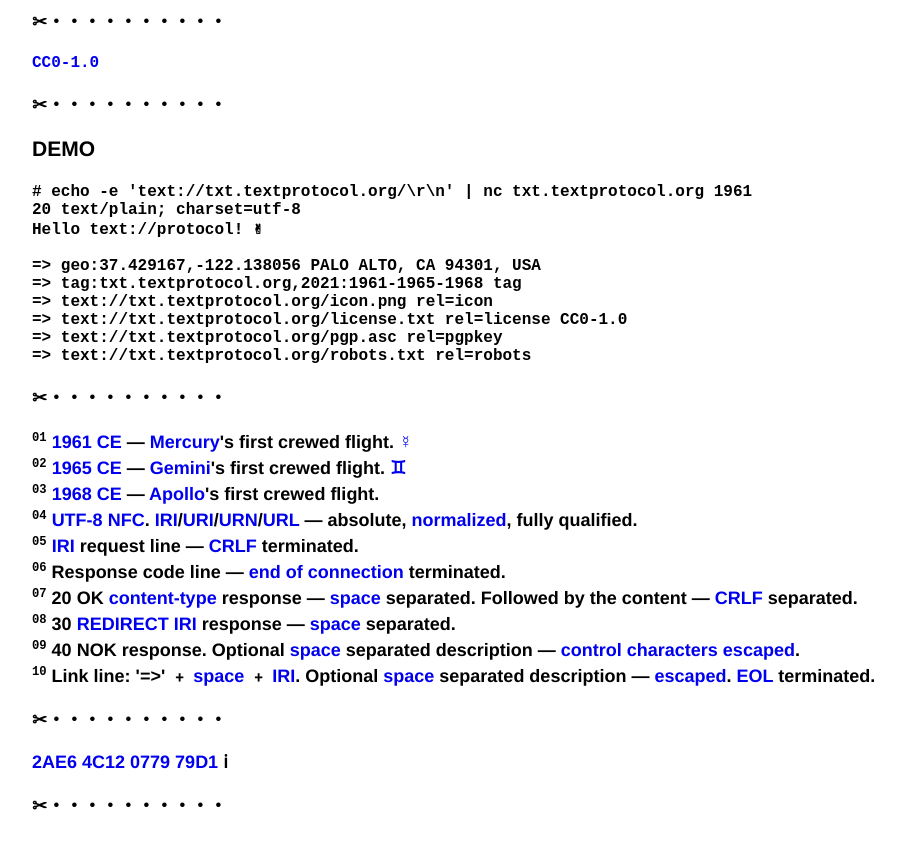
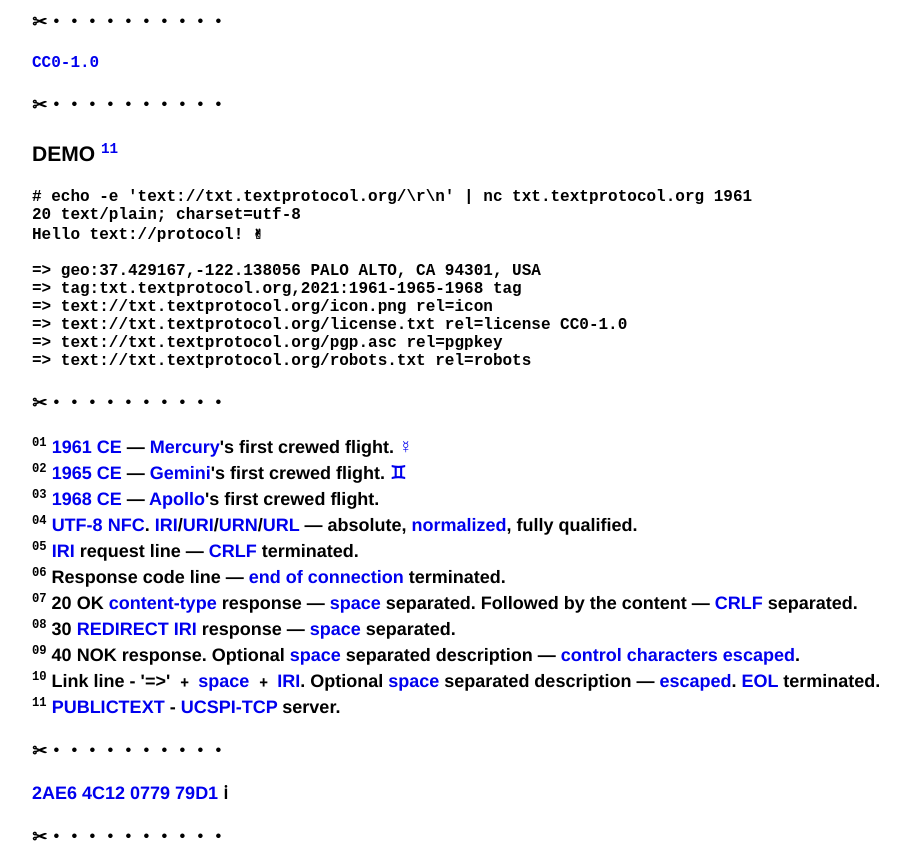
Before and after one commit to textprotocol/textprotocol.github.io, a plain HTML site: page index.html in a window 1280 px wide. Shown: the part 1200-2066 px from the top of the page, without its empty margins (96-1006 px from the left). Before the commit the page ends 2035 px from the top, so only its background shows below. Drawn offline with Linux system fonts and the light colour scheme.

Commit message:
Update index.html

```diff
--- a/index.html
+++ b/index.html
@@ -139,7 +139,7 @@
         <samp><a href='https://creativecommons.org/publicdomain/zero/1.0/' title='CC0 1.0 Universal (CC0 1.0) Public Domain Dedication'>CC0-1.0</a></samp>
       </p>
       <p>✂︎・・・・・・・・・・</p>
-      <h3>DEMO</h3>
+      <h3>DEMO&nbsp;<sup><code><a href='#11' title='PUBLICTEXT'>11</a></code></sup></h3>
       <pre><samp># echo -e 'text://txt.textprotocol.org/\r\n' | nc txt.textprotocol.org 1961
 20 text/plain; charset=utf-8
 Hello text://protocol! ✌︎
@@ -161,7 +161,8 @@ Hello text://protocol! ✌︎
         <sup><code id='07'>07</code></sup> 20 OK <a href='https://en.wikipedia.org/wiki/Media_type' title='Media type'>content-type</a> response — <a href='https://util.unicode.org/UnicodeJsps/character.jsp?a=0020' title='U+0020 SPACE'>space</a> separated. Followed by the content — <a href='https://en.wikipedia.org/wiki/Newline' title='CRLF'>CRLF</a> separated.<br>
         <sup><code id='08'>08</code></sup> 30 <a href='https://en.wikipedia.org/wiki/URL_redirection' title='URL redirection'>REDIRECT</a> <a href='https://en.wikipedia.org/wiki/Internationalized_Resource_Identifier' title='Internationalized Resource Identifier'>IRI</a> response — <a href='https://util.unicode.org/UnicodeJsps/character.jsp?a=0020' title='U+0020 SPACE'>space</a> separated.<br>
         <sup><code id='09'>09</code></sup> 40 NOK response. Optional <a href='https://util.unicode.org/UnicodeJsps/character.jsp?a=0020' title='U+0020 SPACE'>space</a> separated description — <a href='https://en.wikipedia.org/wiki/Control_character' title='Control character'>control characters</a> <a href='https://en.wikipedia.org/wiki/Escape_sequences_in_C' title='Escape sequences in C'>escaped</a>.<br>
-        <sup><code id='10'>10</code></sup> Link line: '=>' ﹢ <a href='https://util.unicode.org/UnicodeJsps/character.jsp?a=0020' title='U+0020 SPACE'>space</a> ﹢ <a href='https://en.wikipedia.org/wiki/Internationalized_Resource_Identifier' title='Internationalized Resource Identifier'>IRI</a>. Optional <a href='https://util.unicode.org/UnicodeJsps/character.jsp?a=0020' title='U+0020 SPACE'>space</a> separated description — <a href='https://en.wikipedia.org/wiki/Escape_sequences_in_C' title='Escape sequences in C'>escaped</a>. <a href='https://en.wikipedia.org/wiki/Newline' title='End of line'>EOL</a> terminated.<br>
+        <sup><code id='10'>10</code></sup> Link line - '=>' ﹢ <a href='https://util.unicode.org/UnicodeJsps/character.jsp?a=0020' title='U+0020 SPACE'>space</a> ﹢ <a href='https://en.wikipedia.org/wiki/Internationalized_Resource_Identifier' title='Internationalized Resource Identifier'>IRI</a>. Optional <a href='https://util.unicode.org/UnicodeJsps/character.jsp?a=0020' title='U+0020 SPACE'>space</a> separated description — <a href='https://en.wikipedia.org/wiki/Escape_sequences_in_C' title='Escape sequences in C'>escaped</a>. <a href='https://en.wikipedia.org/wiki/Newline' title='End of line'>EOL</a> terminated.<br>
+        <sup><code id='11'>11</code></sup> <a href='https://github.com/textprotocol/publictext' title='PUBLICTEXT'>PUBLICTEXT</a> - <a href='http://cr.yp.to/ucspi-tcp.html' title='UNIX Client-Server Program Interface for TCP'>UCSPI-TCP</a> server.<br>
       </p>
       <p>✂︎・・・・・・・・・・</p>
       <a href='https://keybase.io/textprotocol/pgp_keys.asc' rel='pgpkey authn' title='PGP PUBLIC KEY'>2AE6&nbsp;4C12&nbsp;0779&nbsp;79D1</a><strong title='64-BIT FINGERPRINT'>&nbsp;ℹ︎&nbsp;</strong>
```
